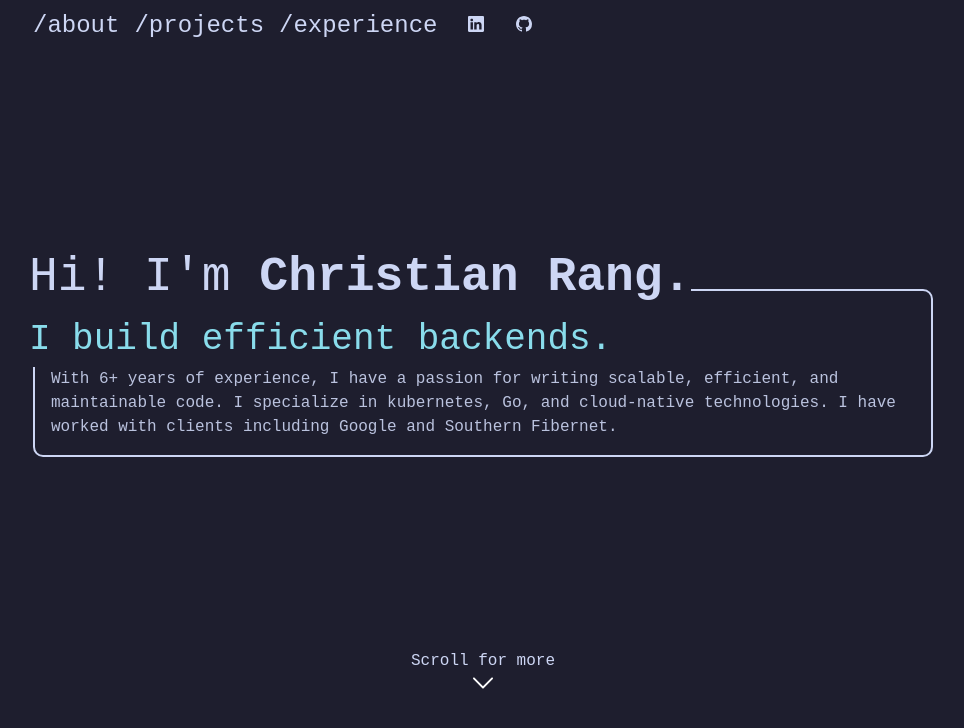
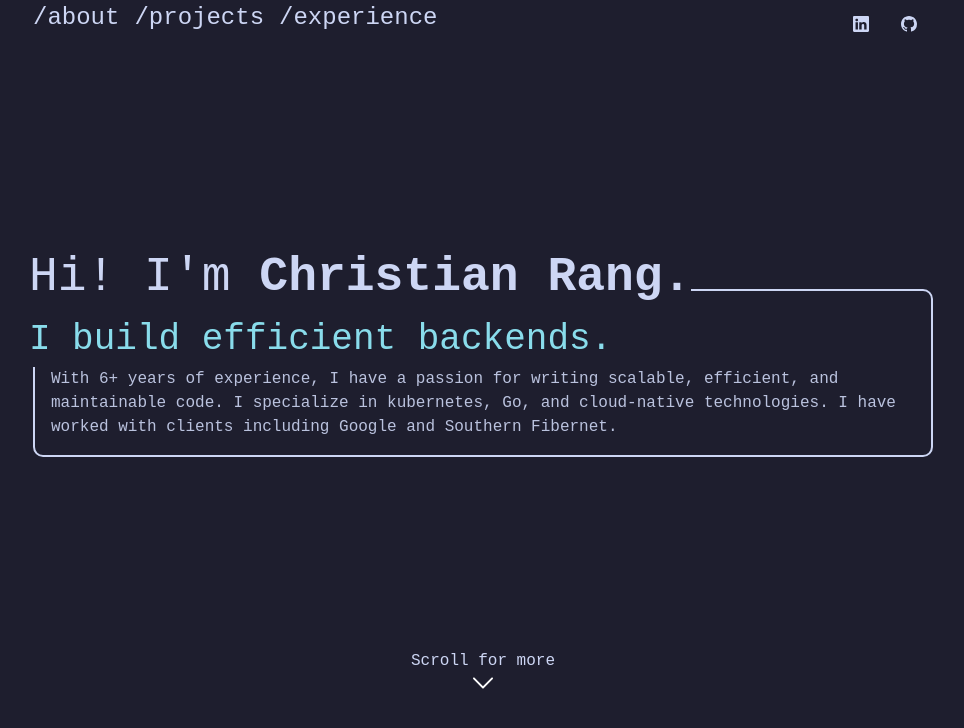
Before and after one commit to christianrang/portfolio-site, a Next.js app: page / in a window 1280 px wide. Shown: the top 728 px of the page, without its empty margins (157-1121 px from the left). Built offline with nearby package versions, Linux system fonts and the light colour scheme.

Commit message:
chore: move navbar icons to the right (#30)

```diff
--- a/components/navbar/navbar.tsx
+++ b/components/navbar/navbar.tsx
@@ -52,8 +52,7 @@ const Navbar = ({ enabledRoutes }: NavbarProps) => {
     return (
         <>
             <div className={styles.container}>
-                <div className={styles.navbarcontainer}>
-                    <>
+                <div>
                     {navbarItems.map(
                         ({ name, href: route, enabled, type }, index) => {
                             if (enabled) {
@@ -85,14 +84,14 @@ const Navbar = ({ enabledRoutes }: NavbarProps) => {
                             }
                         }
                     )}
-                    </>
+                </div>
+                <div>
                     <Contact href="https://www.linkedin.com/in/christian-rang">
                         <LinkedInIcon />
                     </Contact>
                     <Contact href="https://github.com/christianrang">
                         <GithubIcon />
                     </Contact>
-
                 </div>
             </div>
         </>
--- a/styles/Navbar.module.css
+++ b/styles/Navbar.module.css
@@ -11,17 +11,11 @@
     background: var(--main-bg-color);
 }
 
-.navbarcontainer {
-    z-index: 10;
-    display: inline-block;
-    top: 10px;
-    @media (max-width: 875px) {
-    }
-}
-
 .container {
     min-width: var(--min-width);
     max-width: var(--max-width);
     margin-left: auto;
     margin-right: auto;
+    display: flex;
+    justify-content: space-between;
 }
```
Lines whose indentation alone changed are shown as unchanged.
